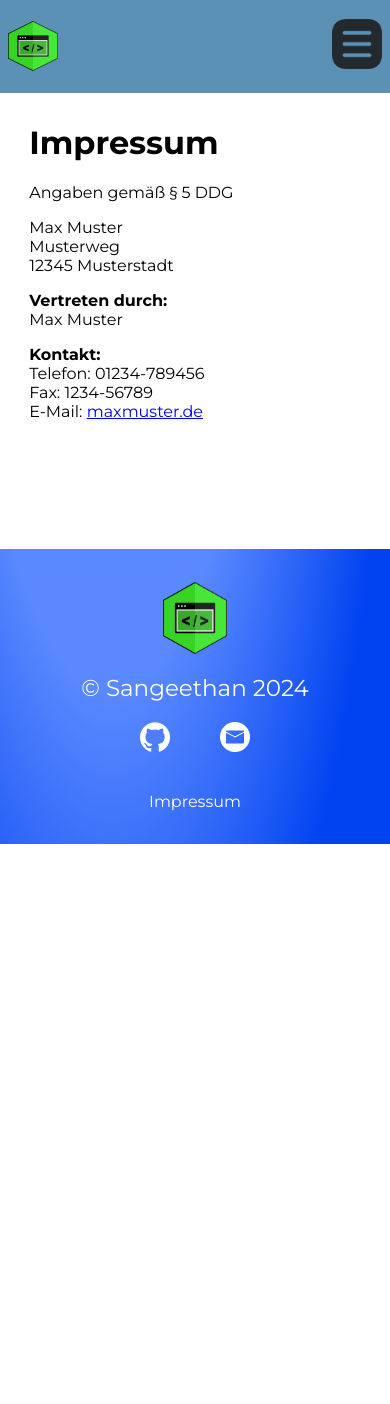
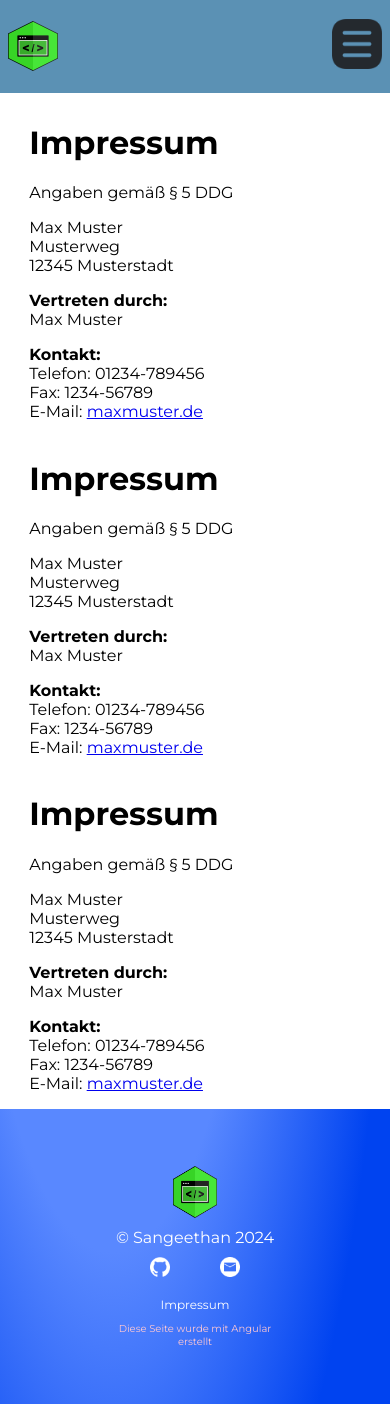
Before and after one commit to SangeethanL/Portfolio, an Angular app: page /imprint in a window 390 px wide. Before the commit the page ends 844 px from the top, so only its background shows below. Built offline with nearby package versions, Linux system fonts and the light colour scheme; a web font is replaced by a local one.

Commit message:
27.10.2024

```diff
--- a/src/app/footer-header/footer/footer.component.html
+++ b/src/app/footer-header/footer/footer.component.html
@@ -15,11 +15,10 @@
     <div class="line_2">
         <div class="placeholder_line_2"></div>
 
-        <a href="imprint">Impressum</a>
+        <a href="imprint" id="imprint">Impressum</a>
 
         <div class="icons_footer">
-            <div></div>
-            <div></div>
+            <span id="angular">Diese Seite wurde mit Angular erstellt</span>
         </div>
     </div>
 
--- a/src/app/footer-header/footer/footer.component.scss
+++ b/src/app/footer-header/footer/footer.component.scss
@@ -49,6 +49,7 @@
     position: relative;
     display: flex;
     flex-direction: row;
+    max-width: 160px;
 
     div, img {
         position: relative;
@@ -68,6 +69,12 @@
         &:not(:hover) {
             transition: all 125ms ease-in-out;
         }
+    }
+
+    span {
+        font-size: 12px;
+        text-align: center;
+        color: #ffc8d2;
     }
 }
 
@@ -92,8 +99,38 @@
     }
 
     .line_2 {
-        .placeholder_line_2, .icons_footer {
+        .placeholder_line_2 {
             display: none;
+        }
+
+        span {
+            font-size: 10px;
+            margin-top: 10px;
         }
     }
 }
+
+
+@media (max-width: 400px) {
+    .icons_footer img, .icons_footer div {
+        width: 20px;
+        height: 20px;
+    }
+
+    .line_1 {
+        font-size: 16px;
+        margin-bottom: 10px;
+        .frontend_logo {
+            width: 44px;
+            height: 52px;
+        }
+        img, span {
+            margin-bottom: 10px;
+        }
+    }
+
+    .line_2 {
+        font-size: 12px;
+    }
+
+}
--- a/src/app/imprint/imprint.component.html
+++ b/src/app/imprint/imprint.component.html
@@ -1,5 +1,54 @@
 <body>
     <div class="imprint_container">
+        <div class='content'>
+            <h1>Impressum</h1>
+            <p>Angaben gemäß § 5 DDG</p>
+            <p>Max Muster<br>
+                Musterweg<br>
+                12345 Musterstadt<br>
+            </p>
+            <p>
+                <strong>Vertreten durch:</strong><br>
+                Max Muster<br>
+            </p>
+            <p>
+                <strong>Kontakt:</strong> <br>
+                Telefon: 01234-789456<br>
+                Fax: 1234-56789<br>
+                E-Mail: <a href='mailto:max@muster.de'>maxmuster.de</a><br>
+            </p>
+        </div>
+
+
+
+
+
+        <div class='content'>
+            <h1>Impressum</h1>
+            <p>Angaben gemäß § 5 DDG</p>
+            <p>Max Muster<br>
+                Musterweg<br>
+                12345 Musterstadt<br>
+            </p>
+            <p>
+                <strong>Vertreten durch:</strong><br>
+                Max Muster<br>
+            </p>
+            <p>
+                <strong>Kontakt:</strong> <br>
+                Telefon: 01234-789456<br>
+                Fax: 1234-56789<br>
+                E-Mail: <a href='mailto:max@muster.de'>maxmuster.de</a><br>
+            </p>
+        </div>
+
+
+
+
+
+
+
+
         <div class='content'>
             <h1>Impressum</h1>
             <p>Angaben gemäß § 5 DDG</p>
--- a/src/app/imprint/imprint.component.scss
+++ b/src/app/imprint/imprint.component.scss
@@ -1,9 +1,10 @@
 .imprint_container {
     display: flex;
-    justify-content: center;
+    align-items: center;
+    flex-direction: column;
     font-family: "Montserrat";
     width: 100vw;
-    height: 53vh;
+    height: fit-content;
     margin-top: 12vh;
 }
 
--- a/src/app/models/functions.ts
+++ b/src/app/models/functions.ts
@@ -58,6 +58,7 @@ export class FunctionsComponent {
         I've read the privacy policy and agree to the processing of my data as outlined.`;
         let sayHello = document.getElementById('sayHello') as HTMLElement; sayHello.innerHTML = 'Say hello ;)';
         let imprint= document.getElementById('imprint') as HTMLElement; imprint.innerHTML = 'Imprint';
+        let angular= document.getElementById('angular') as HTMLElement; angular.innerHTML = 'This site was created with Angular.';
         let inputMessage = document.getElementById('clientMessage') as HTMLTextAreaElement; inputMessage.placeholder = 'Message';
 
         let respAboutMe= document.getElementById('respAboutMe') as HTMLLinkElement; respAboutMe.innerHTML = 'About me';
@@ -107,6 +108,7 @@ export class FunctionsComponent {
         Ich habe die Datenschutzerklärung gelesen und bin mit der beschriebenen Verarbeitung meiner Daten einverstanden.`;
         let sayHello = document.getElementById('sayHello') as HTMLElement; sayHello.innerHTML = `Sag Hallo ;)`;
         let imprint= document.getElementById('imprint') as HTMLElement; imprint.innerHTML = `Impressum`;
+        let angular= document.getElementById('angular') as HTMLElement; angular.innerHTML = 'Diese Seite wurde mit Angular erstellt.';
         let inputMessage = document.getElementById('clientMessage') as HTMLTextAreaElement; inputMessage.placeholder = 'Nachricht';
 
         let respAboutMe= document.getElementById('respAboutMe') as HTMLLinkElement; respAboutMe.innerHTML = 'Über mich';
--- a/src/app/webpage/about-me/about-me.component.scss
+++ b/src/app/webpage/about-me/about-me.component.scss
@@ -131,7 +131,7 @@ h2 {
             display: flex;
             flex-direction: column;
             justify-content: space-between;
-            width: fit-content;
+            width: 100%;
 
             p {
                 text-align: left;
--- a/src/app/webpage/collegues/collegues.component.scss
+++ b/src/app/webpage/collegues/collegues.component.scss
@@ -95,6 +95,7 @@
 
         p {
             height: 50%;
+            margin-top: 2px !important;
             overflow-y: auto;
         }
     }
@@ -235,6 +236,10 @@
 
     .reviews {
 
+        span {
+            height: fit-content;
+        }
+
         .collegue_name {
             font-size: 16px !important;
         }
@@ -245,6 +250,8 @@
 
         p {
             font-size: 12px !important;
+            height: 40%;
+            margin-top: 12px !important;
         }
 
     }
--- a/src/app/webpage/my-work/my-work.component.html
+++ b/src/app/webpage/my-work/my-work.component.html
@@ -24,9 +24,9 @@
                 <div class="numberOf"><span>1/3</span></div>
                 <div class="project_infos_content" id="joinInfos">
                     <h2>Join</h2>
-                    <h3>JavaScript | HTML | CSS </h3>
+                    <h3>JavaScript | HTML | CSS | Firebase </h3>
                     <div>
-                        <span>Task manager inspiriert vom Kanban System. Erstellen und<br>
+                        <span id="join">Task manager inspiriert vom Kanban System. Erstellen und<br>
                             organisieren Sie Tasks per Drag und Drop Funktion, fügen Sie <br>
                             User hinzu sowie Kategorien.</span>
                     </div>
@@ -52,7 +52,7 @@
                     <h2>Sharkie</h2>
                     <h3>JavaScript | HTML | CSS </h3>
                     <div>
-                        <span>2D-Spiel basierend auf einem objektorientierten Ansatz.<br>
+                        <span id="sharkie">2D-Spiel basierend auf einem objektorientierten Ansatz.<br>
                             Helfe Sharkie Münzen und Gift Flaschen zu sammeln um gegen den <br>
                             Endboss zu kämpfen.</span>
                     </div>
@@ -75,9 +75,9 @@
                 <div class="numberOf"><span>3/3</span></div>
                 <div class="project_infos_content" id="pokedexInfos">
                     <h2>Pokédex</h2>
-                    <h3>JavaScript | HTML | CSS | API </h3>
+                    <h3>JavaScript | HTML | CSS | API | LocalStorage</h3>
                     <div>
-                        <span>Basierend auf die PokéAPI ist dies eine simple library <br>
+                        <span id="pokedex">Basierend auf die PokéAPI ist dies eine simple library <br>
                             die Informationen zu Pokemons liefert.</span>
                     </div>
                     <div class="buttonContainerLeft">
```
Also changed, not shown: src/index.html (+35 -14 lines).
